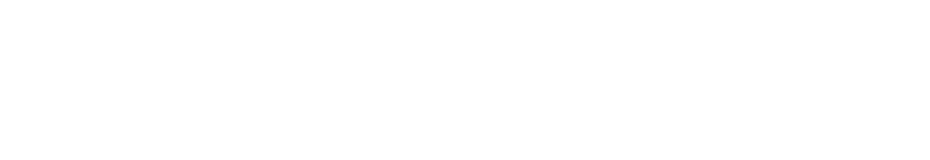
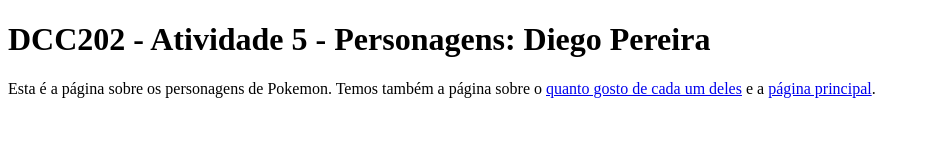
Before and after one commit to ufjf-dcc202/ufjf-dcc202-2023-3-a-atv5-DiegoPereira11, a website: page personagens.html in a window 1280 px wide. Shown: the whole page, without its empty margins (0-930 px from the left). Drawn offline with Linux system fonts and the light colour scheme.

Commit message:
modifica o nome dos titulos e adiciona o texto com os links que levam para a as outras paginas

```diff
--- a/personagens.html
+++ b/personagens.html
@@ -3,9 +3,16 @@
 <head>
     <meta charset="UTF-8">
     <meta name="viewport" content="width=device-width, initial-scale=1.0">
-    <title>DCC202 - Atividade 5 - Preferencias: Diego Pereira</title>
+    <title>DCC202 - Atividade 5 - Personagens: Diego Pereira</title>
 </head>
 <body>
-
+    <main>
+        <h1>DCC202 - Atividade 5 - Personagens: Diego Pereira</h1>
+        <p>
+            Esta é a página sobre os personagens de Pokemon.
+            Temos também a página sobre o <a href="preferencias.html">quanto gosto de cada um deles</a> e a
+            <a href="index.html">página principal</a>.
+        </p>
+    </main>
 </body>
 </html>
```
